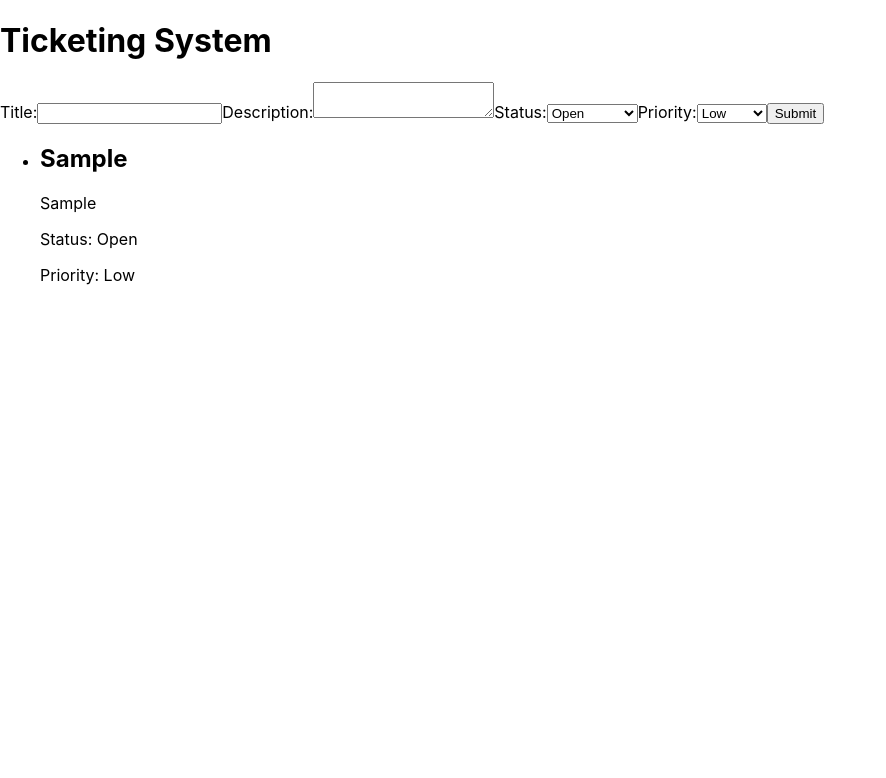
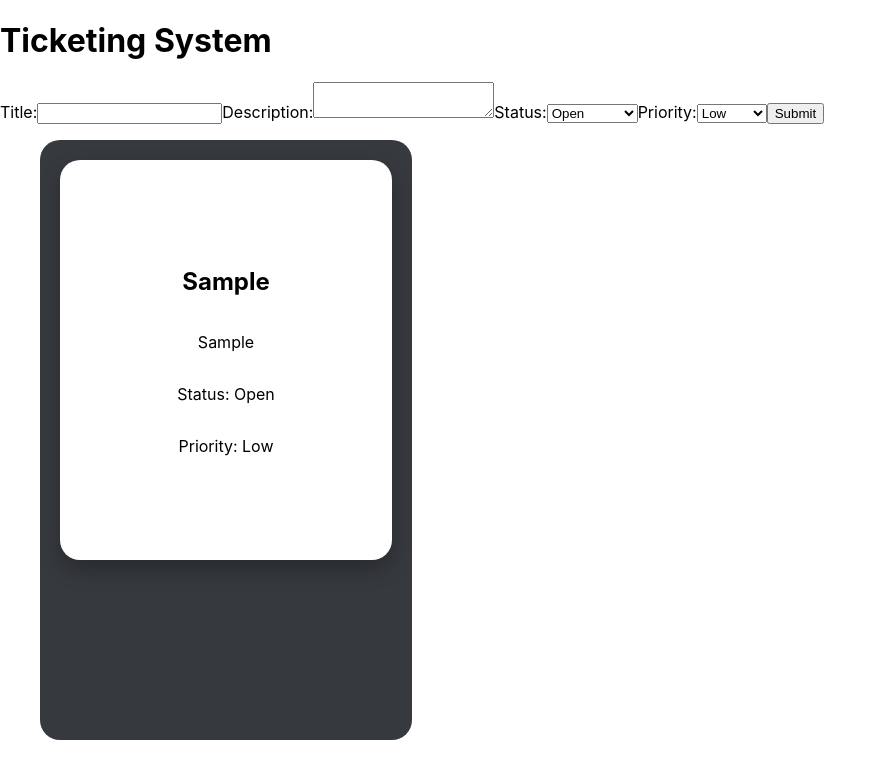
Before and after one commit to srikarh/ABSA-MVP, a React (Create React App) app: page / in a window 1280 px wide. Both pictures are taken after typing "Sample", "Sample" into the empty fields and a click on the button "Submit". Shown: the top 778 px of the page, without its empty margins (0-886 px from the left). Built offline with nearby package versions, Linux system fonts and the light colour scheme.

Commit message:
integrated cards

```diff
--- a/src/Component/Ticket.js
+++ b/src/Component/Ticket.js
@@ -1,4 +1,34 @@
 import React, { useState } from "react";
+import styled from 'styled-components';
+import TicketList from "./TicketList";
+
+const Container = styled.div`
+  background: #36393e;
+  display: flex;
+  flex-flow: column wrap; // 2
+  width: 30%;
+  height: 600px;
+  border-radius: 20px;
+  overflow: auto;
+`;
+const List = styled.div`
+  display: flex;
+  justify-content: center; // 3
+  flex-flow: row wrap; // 4
+`;
+
+const Card = styled.div`
+  margin: 20px;
+  background: #fff;
+  height: 400px;
+  width: 90%;
+  border-radius: 20px;
+  box-shadow: 0 10px 20px rgba(0, 0, 0, 0.25);
+  display: flex;
+  flex-flow: column; // 5
+  justify-content: center;
+  align-items: center;
+`;
 
 function Ticket() {
   const [tickets, setTickets] = useState([]);
@@ -43,14 +73,16 @@ function Ticket() {
       </form>
 
       <ul>
-        {tickets.map((ticket, index) => (
-          <li key={index}>
-            <h2>{ticket.title}</h2>
-            <p>{ticket.description}</p>
-            <p>Status: {ticket.status}</p>
-            <p>Priority: {ticket.priority}</p>
-          </li>
-        ))}
+        <Container>
+          <List>
+              {tickets.map((ticket, index) => <Card>
+                <h2>{ticket.title}</h2>
+                <p>{ticket.description}</p>
+                <p>Status: {ticket.status}</p>
+                <p>Priority: {ticket.priority}</p>
+                </Card>)}
+          </List>
+        </Container>
       </ul>
     </div>
   );
```
